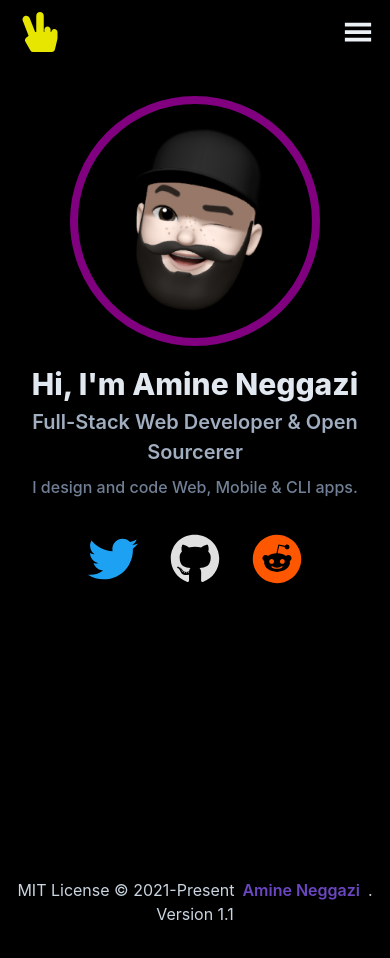
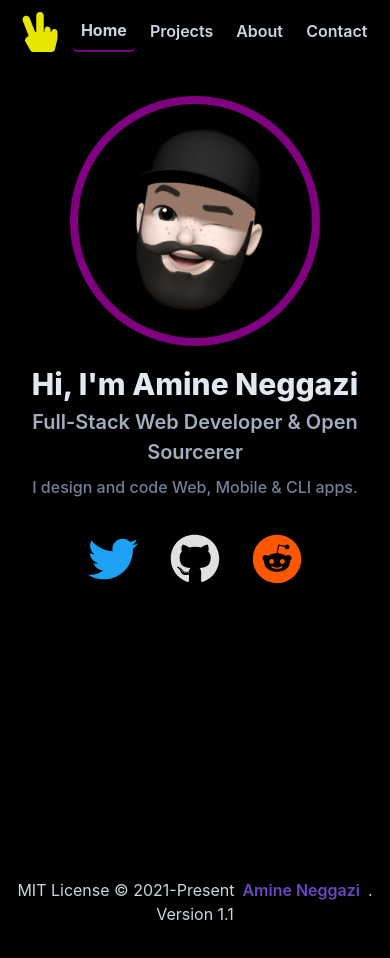
Before and after one commit to nemo256/portfolio, a Next.js app: page / in a window 390 px wide. Shown: the top 958 px of the page. Built offline with nearby package versions, Linux system fonts and the light colour scheme; a web font is replaced by a local one.

Commit message:
Changed Navbar, TODO: Mobile Navbar!

```diff
--- /dev/null
+++ b/routes.js
@@ -0,0 +1,8 @@
+const routes = {
+  "/": "Home",
+  "/projects": "Projects",
+  "/about": "About",
+  "/contact": "Contact",
+}
+
+export default routes
--- a/src/components/Hero.js
+++ b/src/components/Hero.js
@@ -17,7 +17,7 @@ export default function Hero() {
     <Container
       bgColor='black'
       maxW='100%'
-      h={ ['775px', '600px', '520px', '520px'] }
+      h={ ['775px', '600px', '520px', '520px', '520px'] }
     >
       <Stack
         pt='8'
@@ -33,7 +33,7 @@ export default function Hero() {
           src="memoji.png"
           fallbackSrc='wave-emoji.png'
           alt='My profile picture'
-          _hover={{ bgColor: "whiteAlpha.50" }}
+          _hover={{ bgColor: "whiteAlpha.200" }}
         />
         <Text
           pt='4'
--- a/src/components/Layout.js
+++ b/src/components/Layout.js
@@ -1,8 +1,8 @@
 import Head from 'next/head'
 import Navbar from './Navbar'
+import Navbar2 from './Navbar2'
 import Footer from './Footer'
 import { Box } from '@chakra-ui/react'
-import { FaHandPeace } from 'react-icons/fa'
 
 export default function Layout({ children }) {
   return (
@@ -10,10 +10,11 @@ export default function Layout({ children }) {
       <Head>
         <link rel='icon' href='favicon.svg'/>
         <title>Amine Neggazi</title>
+        <meta name="viewport" content="width=device-width, initial-scale=1" />
       </Head>
       <Box
         bgColor='black'
-        h='100vh'
+        h='100%'
       >
         <Navbar />
         { children }
--- a/src/components/Navbar.js
+++ b/src/components/Navbar.js
@@ -1,26 +1,43 @@
+import * as React from "react";
 import {
-  Box,
-  Spacer,
+  Button,
+  HStack,
   Flex,
-  Button,
   Tooltip,
   IconButton,
-} from '@chakra-ui/react'
+  Spacer
+} from "@chakra-ui/react";
 import { GiHamburgerMenu } from 'react-icons/gi'
 import { CgClose } from 'react-icons/cg'
 import { FaHandPeace } from 'react-icons/fa'
-import Link from 'next/link'
-import { useState } from 'react'
+import Link from "next/link";
+import routes from "../../routes";
+import { useRouter } from "next/router";
+
+const routeArray = Object.entries(routes)
 
 export default function Navbar() {
-  const [ display, changeDisplay ] = useState('none')
+  const router = useRouter();
+
+  const isRoute = React.useCallback((route) => {
+      return router.route == route;
+    },
+    [router.route],
+  );
 
   return (
-    <>
+    <HStack
+      bgColor='black'
+      insetX='0'
+      justify='center'
+      p='3'
+      pos='sticky'
+      top='0'
+      zIndex='modal'
+    >
       <Flex
         w='100%'
         bgColor='black'
-        p='3'
         align='center'
         justify='center'
         content='center'
@@ -42,103 +59,28 @@ export default function Navbar() {
           </IconButton>
         </Tooltip>
         <Spacer />
-        <Box
-          color='gray.300'
-          px='2'
-          display={ ['none', 'none', 'flex', 'flex'] }
-        >
-          <Link href='/' passHref>
-            <Button mx='1' as='a' bg='black'>
-              Home
+        {routeArray.map(([route, name]) => (
+          <Link key={name} href={route} d={['none', 'flex']} passHref>
+            <Button
+              as="a"
+              mx='1'
+              fontSize='l'
+              textColor='gray.300'
+              bgColor='black'
+              borderBottom={isRoute(route) ? '2px' : '0px'}
+              borderColor={isRoute(route) ? 'purple' : 'black'}
+              fontWeight={isRoute(route) ? 'bold' : 'semibold'}
+              _hover={{
+                bgColor: 'purple',
+                textColor:'black',
+              }}
+              _focus={{  }}
+            >
+              {name}
             </Button>
           </Link>
-          <Link href='/projects' passHref>
-            <Button mx='1' as='a' bg='black'>
-              Projects
-            </Button>
-          </Link>
-          <Link href='/about' passHref>
-            <Button mx='1' as='a' bg='black'>
-              About
-            </Button>
-          </Link>
-          <Link href='/contact' passHref>
-            <Button mx='1' as='a' bg='black'>
-              Contact
-            </Button>
-          </Link>
-        </Box>
-        <Flex
-          w='100vw'
-          h='100vh'
-          bgColor='black'
-          zIndex={ 20 }
-          top='0'
-          left='0'
-          pos='fixed'
-          overflowY='auto'
-          flexDir='column'
-          display={ display }
-        >
-          <Flex
-            justify='flex-end'
-            p='3'
-            align='center'
-          >
-            <IconButton
-              display={ ['flex', 'flex', 'none', 'none'] }
-              bg='black'
-              color='gray.100'
-              aria-label='Close Menu'
-              icon={ <CgClose size='30'/> }
-              onClick={ () => changeDisplay('none') }
-            />
-          </Flex>
-          <Flex
-            flexDir='column'
-            color='gray.300'
-            align='center'
-            pt='8'
-            content='center'
-            justify='center'
-            px='2'
-            display={ ['flex', 'flex', 'none', 'none'] }
-          >
-            <Link href='/' passHref>
-              <Button onClick={ () => changeDisplay('none') } my='1' as='a' w='75%' bg='black'>
-                Home
-              </Button>
-            </Link>
-            <Spacer />
-            <Link href='/projects' passHref>
-              <Button my='1' as='a' w='75%' bg='black'>
-                Projects
-              </Button>
-            </Link>
-            <Spacer />
-            <Link href='/about' passHref>
-              <Button my='1' as='a' w='75%' bg='black'>
-                About
-              </Button>
-            </Link>
-            <Spacer />
-            <Link href='/contact' passHref>
-              <Button my='1' as='a' w='75%' bg='black'>
-                Contact
-              </Button>
-            </Link>
-            <Spacer />
-          </Flex>
-        </Flex>
-        <IconButton
-          display={ ['flex', 'flex', 'none', 'none'] }
-          bg='black'
-          color='gray.100'
-          aria-label='Open Menu'
-          icon={ <GiHamburgerMenu size='30'/> }
-          onClick={ () => changeDisplay('flex') }
-        />
+        ))}
       </Flex>
-    </>
-  )
-}
+    </HStack>
+  );
+};
--- /dev/null
+++ b/src/components/Navbar2.js
@@ -0,0 +1,157 @@
+import {
+  Box,
+  Spacer,
+  Flex,
+  Button,
+  Tooltip,
+  IconButton,
+} from '@chakra-ui/react'
+import { GiHamburgerMenu } from 'react-icons/gi'
+import { CgClose } from 'react-icons/cg'
+import { FaHandPeace } from 'react-icons/fa'
+import Link from 'next/link'
+import { useState } from 'react'
+
+export default function Navbar2() {
+  const [ display, changeDisplay ] = useState('none')
+
+  return (
+    <>
+      <Flex
+        w='100%'
+        bgColor='black'
+        p='3'
+        align='center'
+        justify='center'
+        content='center'
+      >
+        <Tooltip
+          hasArrow
+          label='Me Myself and I'
+          bg='purple.600'
+          placement='auto'
+        >
+          <IconButton
+            bgColor='black'
+            color='yellow'
+            outline='none'
+            variant='unstyled'
+            mx='2'
+            icon={ <FaHandPeace size='40' opacity='0.9'/> }
+          >
+          </IconButton>
+        </Tooltip>
+        <Spacer />
+        <Box
+          color='gray.300'
+          px='2'
+          display={ ['none', 'none', 'flex', 'flex', 'flex'] }
+        >
+          <Link href='/' passHref>
+            <Button
+              mx='1'
+              as='a'
+              bg='black'
+              _hover={{
+                bgColor:'purple',
+                textColor:'black'
+              }}
+              _focus={{
+                border:'solid',
+                border:4,
+                borderColor:'red'
+              }}
+            >
+              Home
+            </Button>
+          </Link>
+          <Link href='/projects' passHref>
+            <Button mx='1' as='a' bg='black'>
+              Projects
+            </Button>
+          </Link>
+          <Link href='/about' passHref>
+            <Button mx='1' as='a' bg='black'>
+              About
+            </Button>
+          </Link>
+          <Link href='/contact' passHref>
+            <Button mx='1' as='a' bg='black'>
+              Contact
+            </Button>
+          </Link>
+        </Box>
+        <Flex
+          w='100vw'
+          h='100vh'
+          bgColor='black'
+          zIndex={ 20 }
+          top='0'
+          left='0'
+          pos='fixed'
+          overflowY='auto'
+          flexDir='column'
+          display={ display }
+        >
+          <Flex
+            justify='flex-end'
+            p='3'
+            align='center'
+          >
+            <IconButton
+              display={ ['flex', 'flex', 'none', 'none', 'none'] }
+              bg='black'
+              color='gray.100'
+              aria-label='Close Menu'
+              icon={ <CgClose size='30'/> }
+              onClick={ () => changeDisplay('none') }
+            />
+          </Flex>
+          <Flex
+            flexDir='column'
+            color='gray.300'
+            align='center'
+            pt='8'
+            content='center'
+            justify='center'
+            px='2'
+            display={ ['flex', 'flex', 'none', 'none', 'none'] }
+          >
+            <Link href='/' passHref>
+              <Button onClick={ () => changeDisplay('none') } my='1' as='a' w='75%' bg='black'>
+                Home
+              </Button>
+            </Link>
+            <Spacer />
+            <Link href='/projects' passHref>
+              <Button my='1' as='a' w='75%' bg='black'>
+                Projects
+              </Button>
+            </Link>
+            <Spacer />
+            <Link href='/about' passHref>
+              <Button my='1' as='a' w='75%' bg='black'>
+                About
+              </Button>
+            </Link>
+            <Spacer />
+            <Link href='/contact' passHref>
+              <Button my='1' as='a' w='75%' bg='black'>
+                Contact
+              </Button>
+            </Link>
+            <Spacer />
+          </Flex>
+        </Flex>
+        <IconButton
+          display={ ['flex', 'flex', 'none', 'none', 'none'] }
+          bg='black'
+          color='gray.100'
+          aria-label='Open Menu'
+          icon={ <GiHamburgerMenu size='30'/> }
+          onClick={ () => changeDisplay('flex') }
+        />
+      </Flex>
+    </>
+  )
+}
--- a/src/theme.js
+++ b/src/theme.js
@@ -17,10 +17,11 @@ export default extendTheme({
     body: `Fresca`
   },
   breakpoints: createBreakpoints({
-    sm: '40em',
-    md: '52em',
-    lg: '64em',
-    xl: '80em',
+    sm: "30em",
+    md: "48em",
+    lg: "62em",
+    xl: "80em",
+    "2xl": "96em",
   }),
 
   variants: {
```
